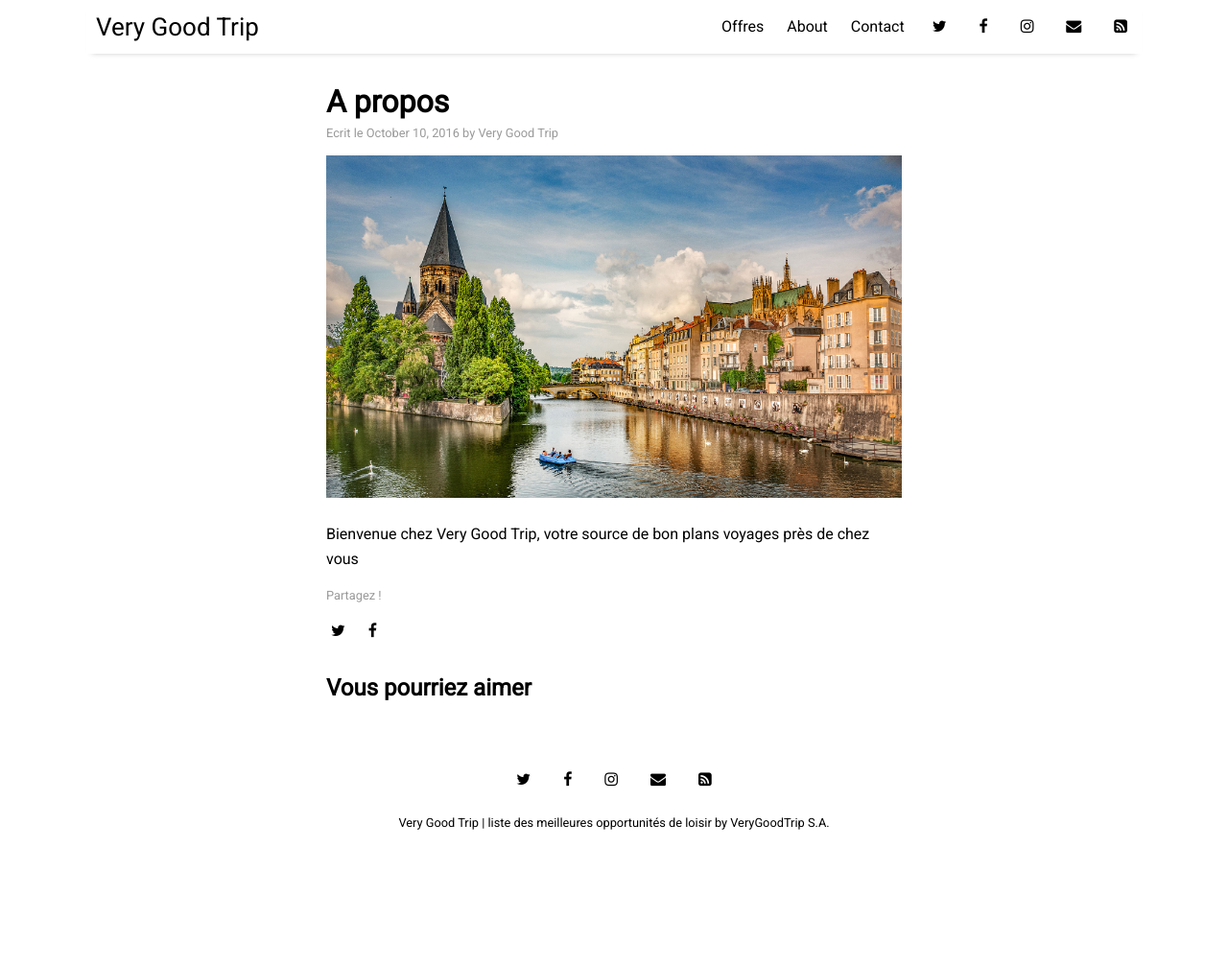
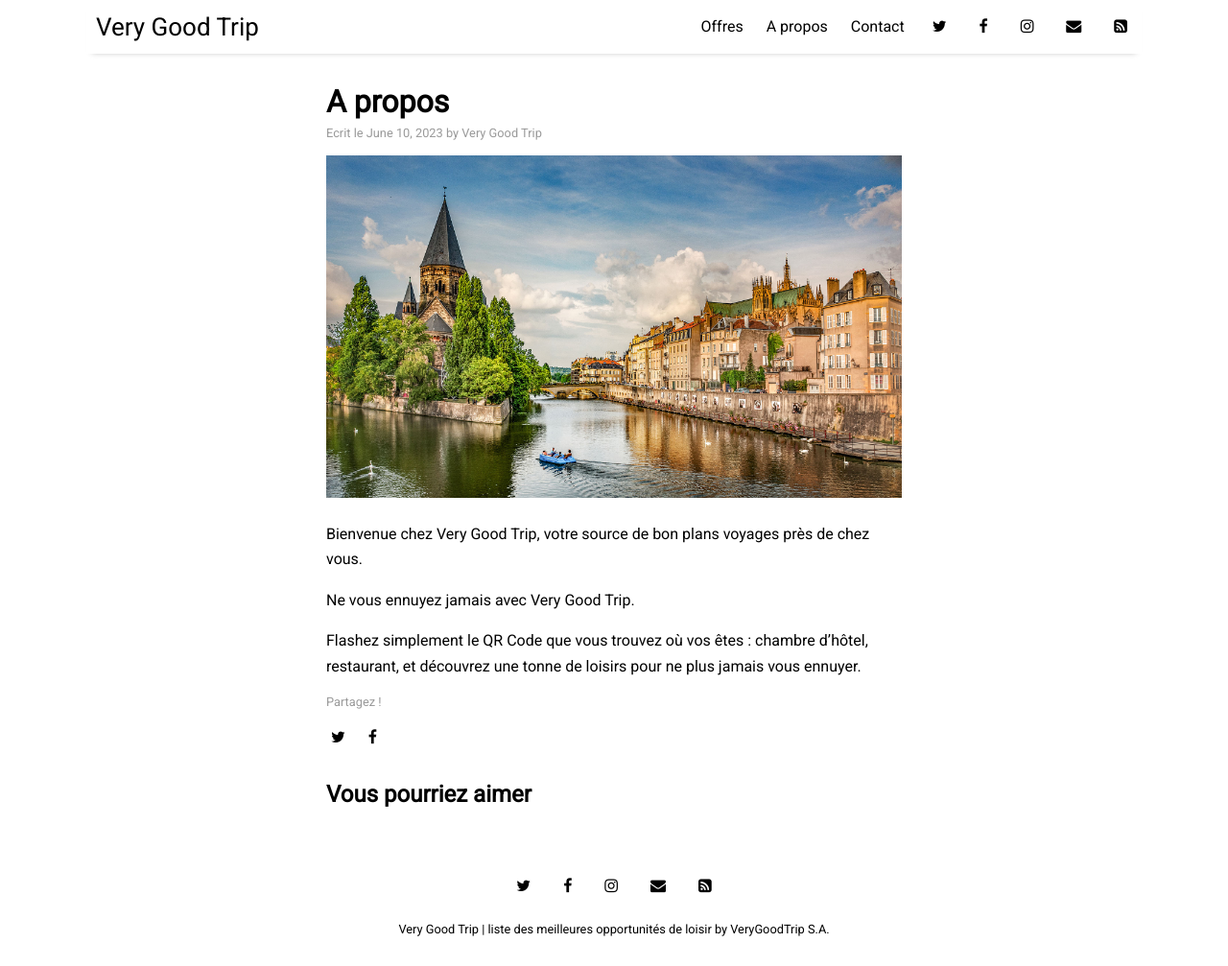
Before and after one commit to 1Dimitri/VeryGoodTrip, a Jekyll site: the page built from _posts/2023-06-10-getting-started.md, in a window 1280 px wide and 1007 px high. Shown: the whole window at 96% size. Built offline with Jekyll 4.4.1, drawn with Linux system fonts in a browser that asks for light colours; nearby versions of some CDN libraries.

Commit message:
données de texte

```diff
--- a/_data/settings.yml
+++ b/_data/settings.yml
@@ -8,7 +8,7 @@ google-ID: ''
 
 menu:
 - {name: 'Offres',      url: 'offres'}
-- {name: 'About',              url: 'about'}
+- {name: 'A propos',              url: 'about'}
 - {name: 'Contact',            url: 'contact'}
 
 # Available social icons are powered by Font Awesome, so you can use any icon that they offer
--- a/_posts/2016-10-10-getting-started.md
+++ /dev/null
@@ -1,10 +0,0 @@
----
-layout: post
-title: "A propos"
-author: "Very Good Trip"
-categories: offres
-tags: [apropos]
-image: metz-1.jpg
----
-
-Bienvenue chez Very Good Trip, votre source de bon plans voyages près de chez vous
--- /dev/null
+++ b/_posts/2023-06-10-getting-started.md
@@ -0,0 +1,14 @@
+---
+layout: post
+title: "A propos"
+author: "Very Good Trip"
+categories: offres
+tags: [apropos]
+image: metz-1.jpg
+---
+
+Bienvenue chez Very Good Trip, votre source de bon plans voyages près de chez vous.
+
+Ne vous ennuyez jamais avec Very Good Trip.
+
+Flashez simplement le QR Code que vous trouvez où vos êtes : chambre d'hôtel, restaurant, et découvrez une tonne de loisirs pour ne plus jamais vous ennuyer.
--- a/pages/about.md
+++ b/pages/about.md
@@ -5,4 +5,4 @@ permalink: /about
 ---
 
 Very Good Trip vous propose les meilleures offres de loisir près de chez vous
-Pour en savoir plus, consultez [notre présentation]({{ site.github.url }}{% post_url 2016-10-10-getting-started %}).
+Pour en savoir plus, consultez [notre présentation]({{ site.github.url }}{% post_url 2023-06-10-getting-started %}).
```
